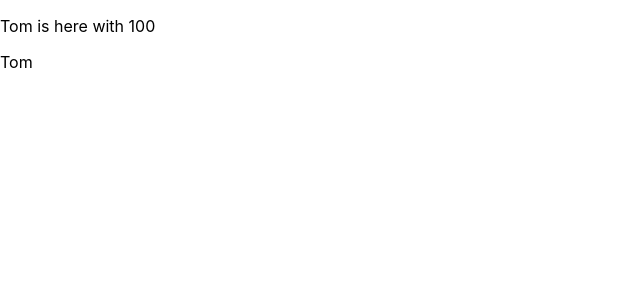
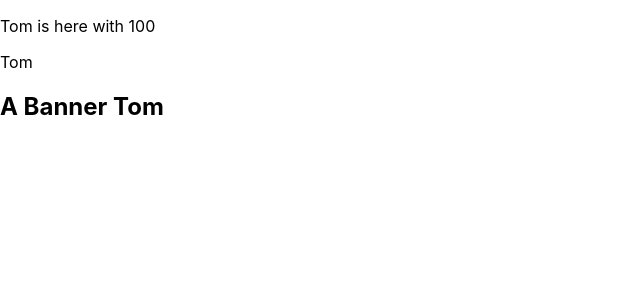
Before and after one commit to Quangnguyenz/class-based-components, a React (Create React App) app: page / in a window 1280 px wide. Shown: the top 300 px of the page, without its empty margins (0-640 px from the left). Built offline with nearby package versions, Linux system fonts and the light colour scheme.

Commit message:
exporting and importing modules

```diff
--- a/src/App.js
+++ b/src/App.js
@@ -3,12 +3,14 @@
 // think of module as a file
 import React from 'react';
 import * as data from './data'
+import Banner from './components/Header/Banner'
 
 const App = () => {
   return (
     <section>
       <p> {data.name} is here with {data.ticket} </p>
       <p>{data.person.name}</p>
+      <Banner />
     </section>)
 }
 
--- /dev/null
+++ b/src/components/Header/Banner.js
@@ -0,0 +1,12 @@
+import React from 'react'
+import { name } from '../../data'
+
+function Banner() {
+    return (
+        <div>
+            <h1>A Banner {name}</h1>
+        </div>
+    )
+}
+
+export default Banner;
```
